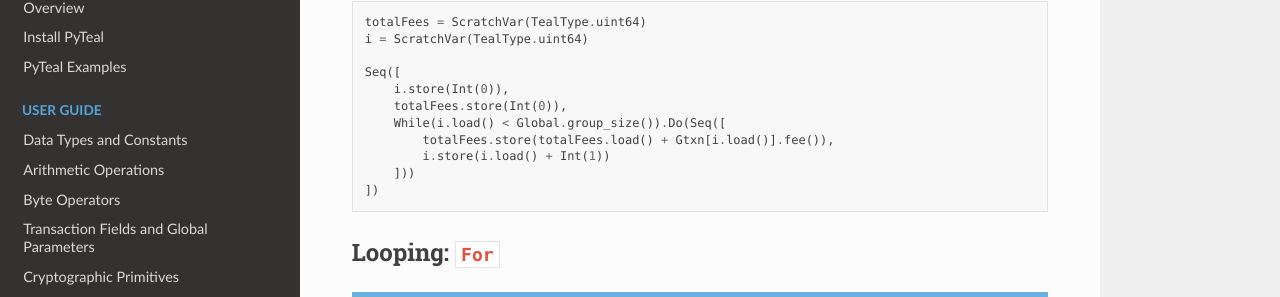
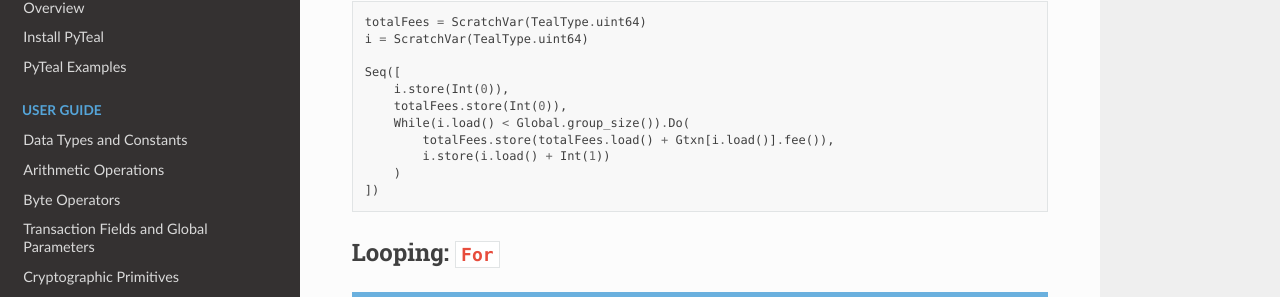
Before and after one commit to algorand/pyteal, a Sphinx documentation site: the page built from docs/control_structures.rst, in a window 1280 px wide and 1400 px high, scrolled down 3473 px. Shown: the part 144-441 px from the top of the window. Built offline with Sphinx 7.4.7 and the Read the Docs theme 2.0.0, drawn with Linux system fonts in a browser that asks for light colours; some of the changed text lies outside the part shown.

Commit message:
Update user guide to reflect multi-expression syntax improvements (#471)

```diff
--- a/docs/control_structures.rst
+++ b/docs/control_structures.rst
@@ -191,10 +191,10 @@
         Seq([
             i.store(Int(0)),
             totalFees.store(Int(0)),
-            While(i.load() < Global.group_size()).Do(Seq([
+            While(i.load() < Global.group_size()).Do(
                 totalFees.store(totalFees.load() + Gtxn[i.load()].fee()),
                 i.store(i.load() + Int(1))
-            ]))
+            )
         ])
 
 .. _loop_for_expr:
@@ -256,11 +256,11 @@
 
         Seq([
             numPayments.store(Int(0)),
-            For(i.store(Int(0)), i.load() < Global.group_size(), i.store(i.load() + Int(1))).Do(Seq([
+            For(i.store(Int(0)), i.load() < Global.group_size(), i.store(i.load() + Int(1))).Do(
                 If(Gtxn[i.load()].type_enum() != TxnType.Payment)
                 .Then(Continue()),
                 numPayments.store(numPayments.load() + Int(1))
-            ]))
+            )
         ])
 
 When :code:`Break` is present in the loop body, it instructs the program to completely exit the
@@ -279,10 +279,10 @@
             firstPaymentIndex.store(Global.group_size()),
             For(i.store(Int(0)), i.load() < Global.group_size(), i.store(i.load() + Int(1))).Do(
                 If(Gtxn[i.load()].type_enum() == TxnType.Payment)
-                .Then(Seq([
+                .Then(
                     firstPaymentIndex.store(i.load()),
                     Break()
-                ]))
+                )
             ),
             # assert that a payment was found
             Assert(firstPaymentIndex.load() < Global.group_size())
@@ -379,7 +379,7 @@
                 .Then(i.store(Int(1)))
                 .ElseIf(i.load() == Int(1))
                 .Then(i.store(Int(0)))
-                .Else(Seq(i.store(i.load() - Int(2)), ILLEGAL_recursion(i)))
+                .Else(i.store(i.load() - Int(2)), ILLEGAL_recursion(i))
             )
 
 
@@ -403,10 +403,10 @@
             return Seq([
                 For(i.store(Int(0)), i.load() < Global.group_size(), i.store(i.load() + Int(1))).Do(
                     If(Gtxn[i.load()].type_enum() == TxnType.Payment)
-                    .Then(Seq([
+                    .Then(
                         Assert(Gtxn[i.load()].fee() == Int(0)),
                         Return()
-                    ]))
+                    )
                 ),
                 # no payments found
                 Err()
```
